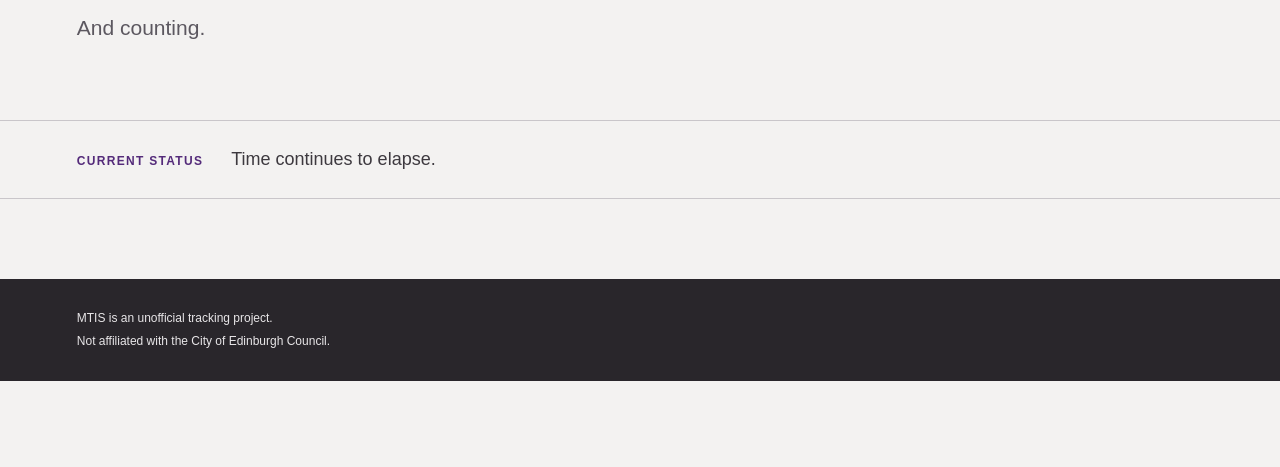
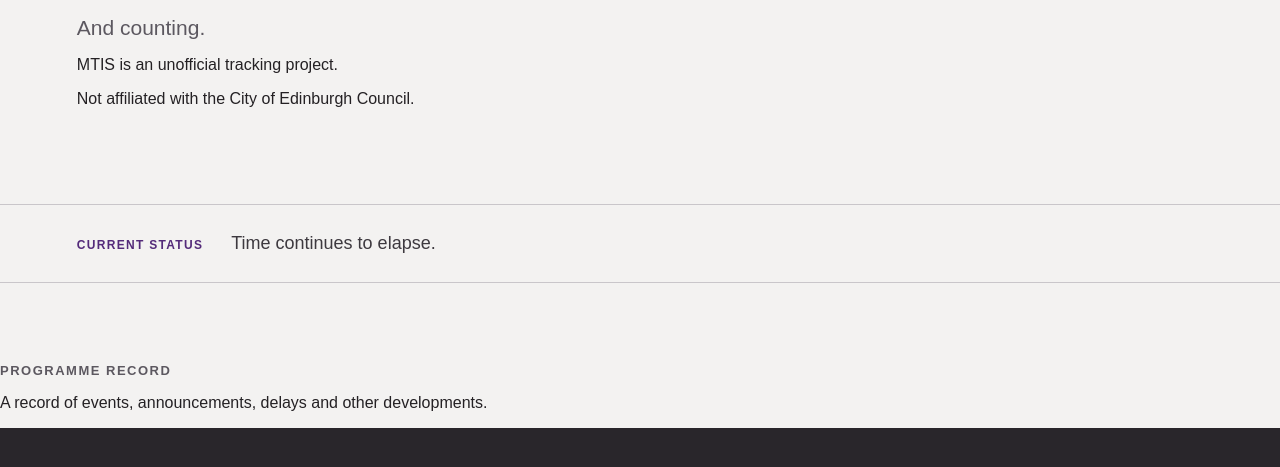
Before and after one commit to mtisclock/mtis, a plain HTML site: page index.html in a window 1280 px wide. Shown: the part 535-1002 px from the top of the page. Before the commit the page ends 916 px from the top, so only its background shows below. Drawn offline with Linux system fonts and the light colour scheme.

Commit message:
Update index.html

```diff
--- a/index.html
+++ b/index.html
@@ -74,7 +74,10 @@
           <p class="counting">
             And counting.
           </p>
-
+<div class="disclaimer">
+  <p>MTIS is an unofficial tracking project.</p>
+  <p>Not affiliated with the City of Edinburgh Council.</p>
+</div>
         </div>
 
       </section>
@@ -91,19 +94,20 @@
         </div>
 
       </section>
+<section class="programme-record">
+  <div class="record-header">
+    <p class="label">PROGRAMME RECORD</p>
+    <p class="record-intro">A record of events, announcements, delays and other developments.</p>
+  </div>
 
+  <div id="eventsContainer" class="events-container"></div>
+</section>
     </main>
 
 
     <footer class="site-footer">
 
-      <p>
-        MTIS is an unofficial tracking project.
-      </p>
 
-      <p>
-        Not affiliated with the City of Edinburgh Council.
-      </p>
 
     </footer>
 
```
